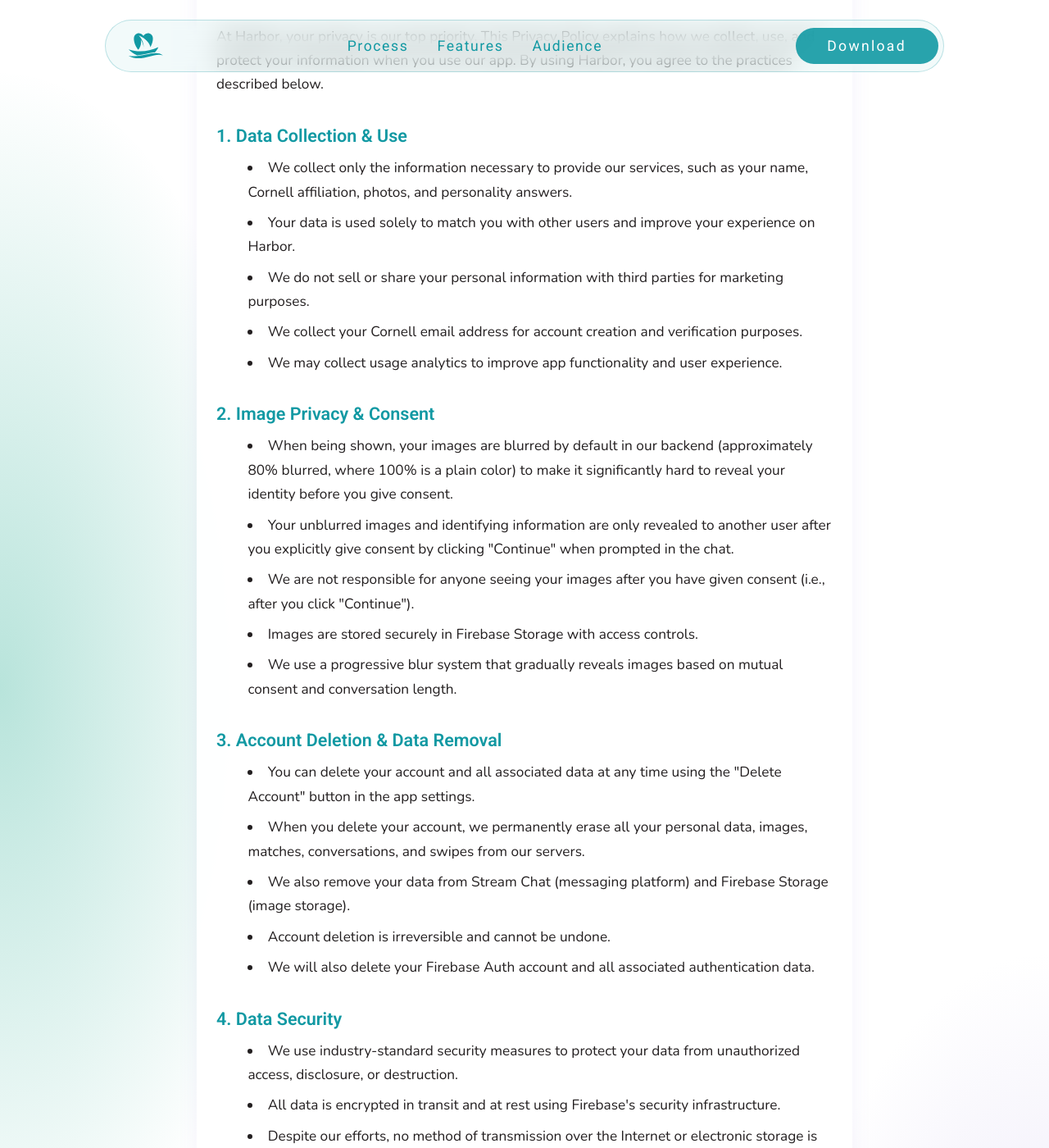
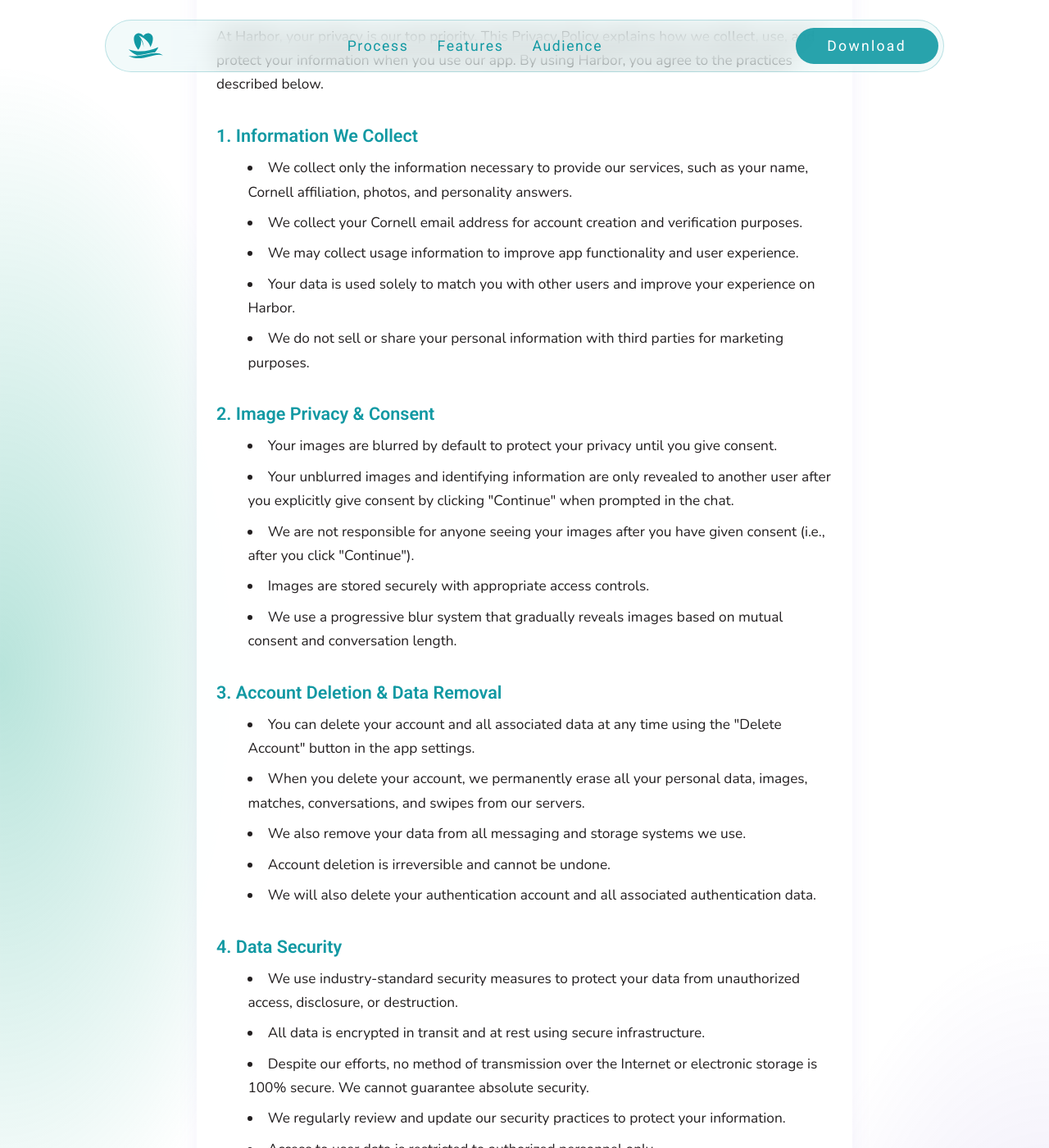
Before and after one commit to GabrielCastilloH/tryharbor.app, a Jekyll site: the page built from privacy.html, in a window 1280 px wide and 1400 px high, scrolled down 239 px. Shown: the whole window at 82% size. Built offline with Jekyll 4.4.1, drawn with Linux system fonts in a browser that asks for light colours; some of the changed text lies outside the part shown.

Commit message:
Refine privacy policy and terms of service for clarity and consistency, including updates to data collection practices and third-party services. zero users

```diff
--- a/privacy.html
+++ b/privacy.html
@@ -11,11 +11,19 @@
     how we collect, use, and protect your information when you use our app. By
     using Harbor, you agree to the practices described below.
   </p>
-  <h2 class="primary-color">1. Data Collection & Use</h2>
+  <h2 class="primary-color">1. Information We Collect</h2>
   <ul>
     <li>
       We collect only the information necessary to provide our services, such as
       your name, Cornell affiliation, photos, and personality answers.
+    </li>
+    <li>
+      We collect your Cornell email address for account creation and
+      verification purposes.
+    </li>
+    <li>
+      We may collect usage information to improve app functionality and user
+      experience.
     </li>
     <li>
       Your data is used solely to match you with other users and improve your
@@ -25,21 +33,12 @@
       We do not sell or share your personal information with third parties for
       marketing purposes.
     </li>
-    <li>
-      We collect your Cornell email address for account creation and
-      verification purposes.
-    </li>
-    <li>
-      We may collect usage analytics to improve app functionality and user
-      experience.
-    </li>
   </ul>
   <h2 class="primary-color">2. Image Privacy & Consent</h2>
   <ul>
     <li>
-      When being shown, your images are blurred by default in our backend
-      (approximately 80% blurred, where 100% is a plain color) to make it
-      significantly hard to reveal your identity before you give consent.
+      Your images are blurred by default to protect your privacy until you give
+      consent.
     </li>
     <li>
       Your unblurred images and identifying information are only revealed to
@@ -50,9 +49,7 @@
       We are not responsible for anyone seeing your images after you have given
       consent (i.e., after you click "Continue").
     </li>
-    <li>
-      Images are stored securely in Firebase Storage with access controls.
-    </li>
+    <li>Images are stored securely with appropriate access controls.</li>
     <li>
       We use a progressive blur system that gradually reveals images based on
       mutual consent and conversation length.
@@ -69,12 +66,11 @@
       images, matches, conversations, and swipes from our servers.
     </li>
     <li>
-      We also remove your data from Stream Chat (messaging platform) and
-      Firebase Storage (image storage).
+      We also remove your data from all messaging and storage systems we use.
     </li>
     <li>Account deletion is irreversible and cannot be undone.</li>
     <li>
-      We will also delete your Firebase Auth account and all associated
+      We will also delete your authentication account and all associated
       authentication data.
     </li>
   </ul>
@@ -85,8 +81,7 @@
       unauthorized access, disclosure, or destruction.
     </li>
     <li>
-      All data is encrypted in transit and at rest using Firebase's security
-      infrastructure.
+      All data is encrypted in transit and at rest using secure infrastructure.
     </li>
     <li>
       Despite our efforts, no method of transmission over the Internet or
@@ -101,11 +96,11 @@
   <h2 class="primary-color">5. Third-Party Services</h2>
   <ul>
     <li>
-      We use Firebase (Google) for authentication, database, storage, and cloud
-      functions.
+      We use trusted third-party services for authentication, database, storage,
+      and cloud functions.
     </li>
-    <li>We use Stream Chat for messaging functionality.</li>
-    <li>We use Mailgun for email delivery (verification codes).</li>
+    <li>We use a messaging service for chat functionality.</li>
+    <li>We use an email service for verification codes.</li>
     <li>
       These services have their own privacy policies and security measures.
     </li>
```
Also changed, not shown: terms.html (+4 -3 lines).
